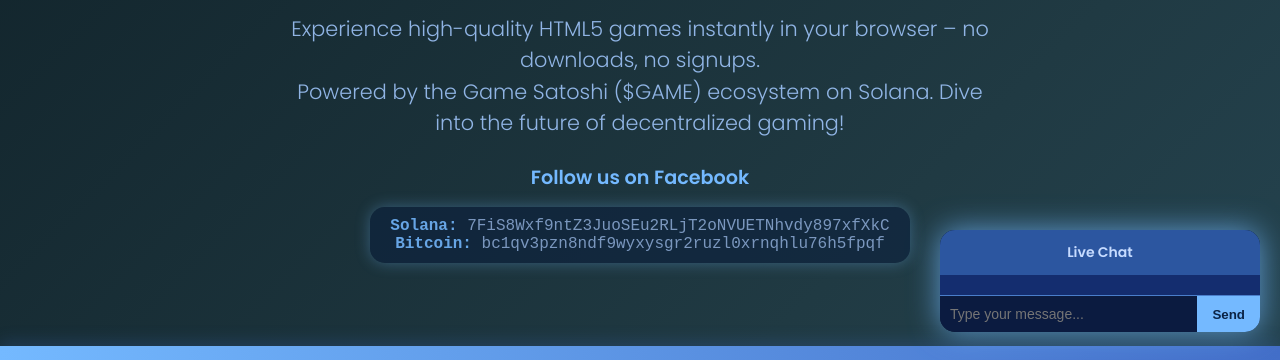
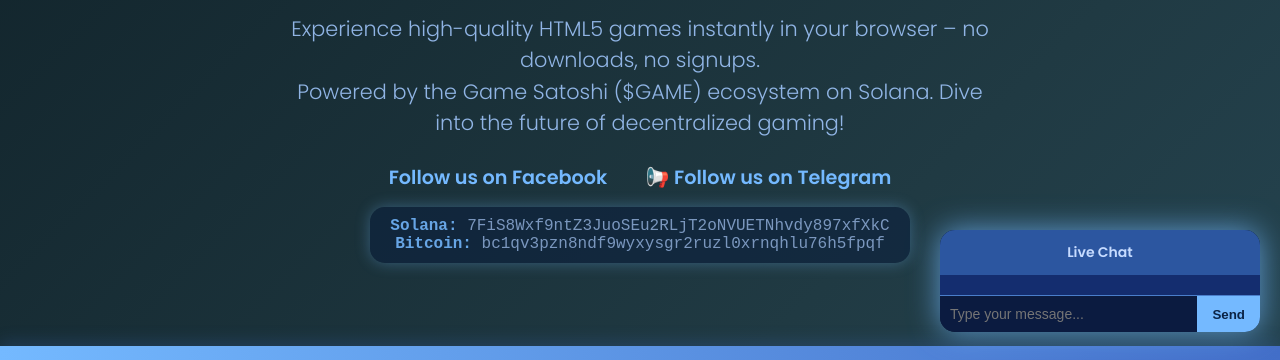
Before and after one commit to janki777/GameSatoshi, a plain HTML site: page index.html in a window 1280 px wide. Shown: the part 398-758 px from the top of the page. Drawn offline with Linux system fonts and the light colour scheme; no server answers.

Commit message:
Update index.html

```diff
--- a/index.html
+++ b/index.html
@@ -291,8 +291,9 @@
     <p>Experience high-quality HTML5 games instantly in your browser – no downloads, no signups.<br/>
        Powered by the Game Satoshi ($GAME) ecosystem on Solana. Dive into the future of decentralized gaming!</p>
     <div class="social-links">
-      <a href="https://www.facebook.com/profile.php?id=61578506331280" target="_blank" rel="noopener noreferrer">Follow us on Facebook</a>
-    </div>
+  <a href="https://www.facebook.com/profile.php?id=61578506331280" target="_blank" rel="noopener noreferrer">Follow us on Facebook</a>
+  <a href="https://t.me/اسم_قناتك" target="_blank" rel="noopener noreferrer">📢 Follow us on Telegram</a>
+</div>
     <div class="address-block">
       <div><strong>Solana:</strong> 7FiS8Wxf9ntZ3JuoSEu2RLjT2oNVUETNhvdy897xfXkC</div>
       <div><strong>Bitcoin:</strong> bc1qv3pzn8ndf9wyxysgr2ruzl0xrnqhlu76h5fpqf</div>
```
